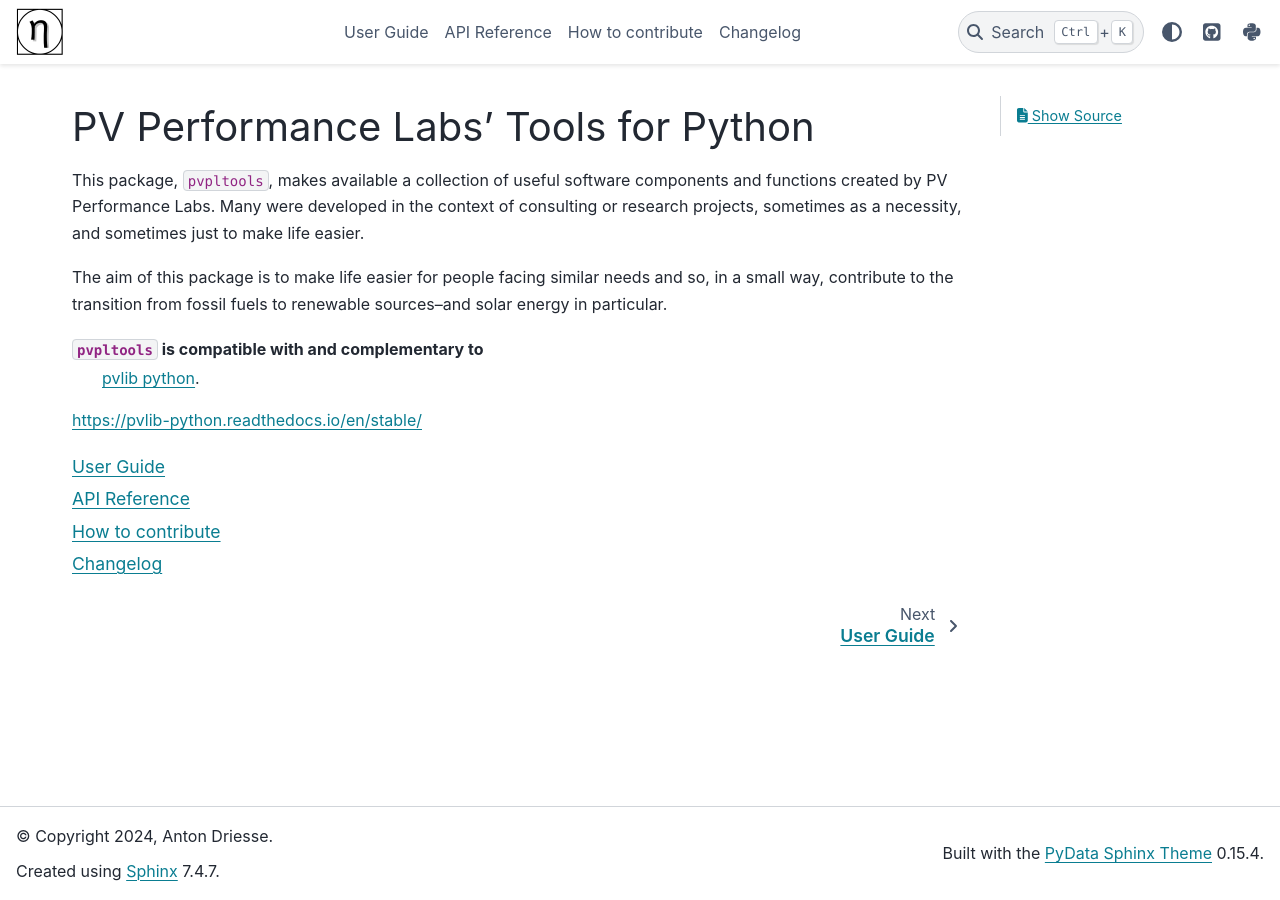
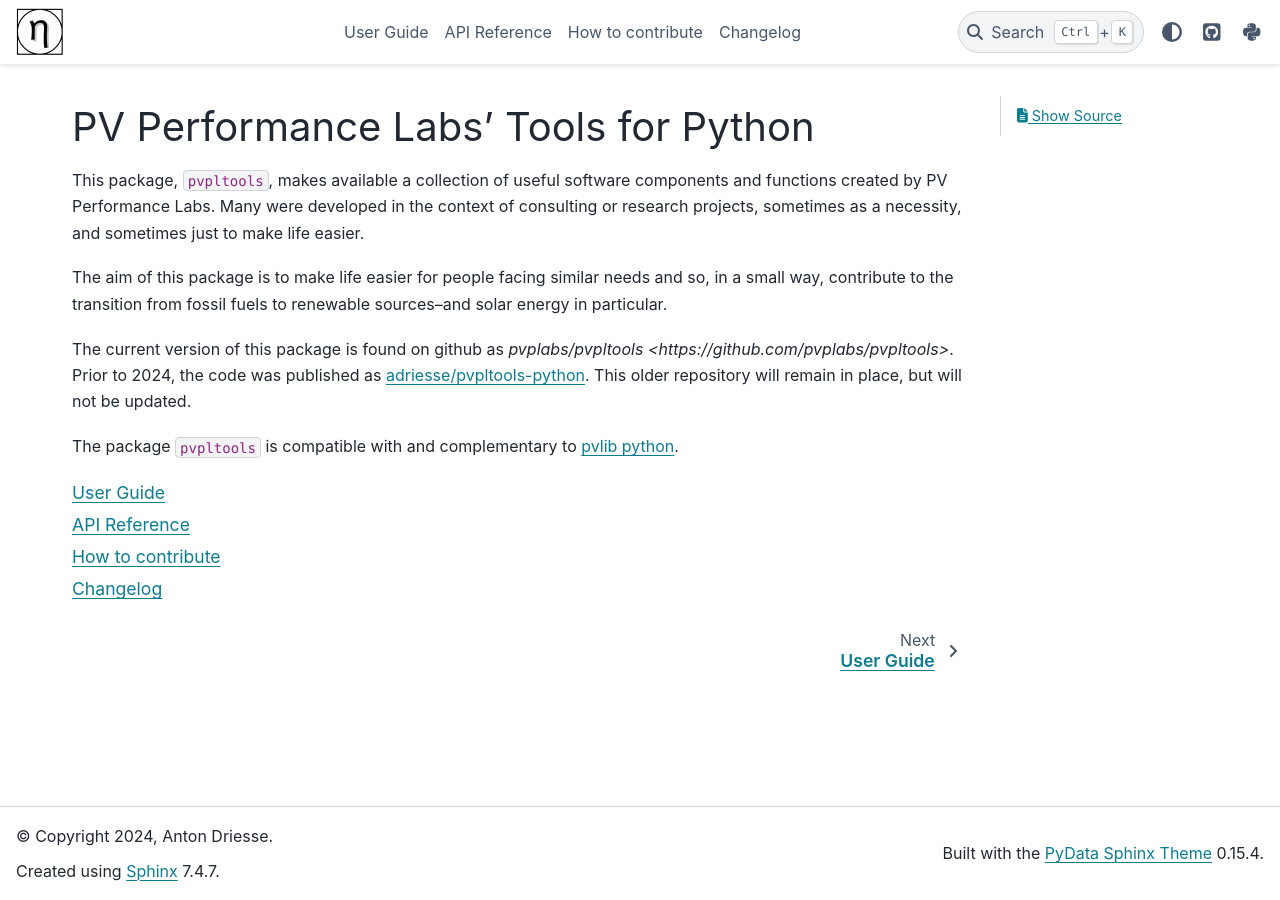
Before and after one commit to pvplabs/pvpltools, a Sphinx documentation site: the page built from docs/index.rst, in a window 1280 px wide. Built offline with Sphinx 7.4.7 and the PyData theme 0.15.4, drawn with Linux system fonts in a browser that asks for light colours; pages that are not in the unit, such as notebooks, are missing from menus; the version number could not be read and is left out.

Commit message:
Don't stop now.

```diff
--- a/docs/api_reference/index.rst
+++ b/docs/api_reference/index.rst
@@ -8,7 +8,6 @@ API Reference
 
 .. toctree::
    :maxdepth: 2
-   :caption: Contents:
 
    module_efficiency
    power_conversion
--- a/docs/index.rst
+++ b/docs/index.rst
@@ -6,14 +6,21 @@ software components and functions created by PV Performance Labs.
 Many were developed in the context of consulting or research projects,
 sometimes as a necessity, and sometimes just to make life easier.
 
-The aim of this package is to make life easier for people facing similar needs and so, in
-a small way, contribute to the transition from fossil fuels
+The aim of this package is to make life easier for people facing similar needs
+and so, in a small way, contribute to the transition from fossil fuels
 to renewable sources--and solar energy in particular.
 
-``pvpltools`` is compatible with and complementary to
- `pvlib python <https://pvlib-python.readthedocs.io>`_.
+The current version of this package is found on github as
+`pvplabs/pvpltools
+<https://github.com/pvplabs/pvpltools>`.
+Prior to 2024, the code was published as
+`adriesse/pvpltools-python
+<https://github.com/adriesse/pvpltools-python>`_.
+This older repository will remain in place, but will not be updated.
 
-https://pvlib-python.readthedocs.io/en/stable/
+
+The package ``pvpltools`` is compatible with and complementary to
+`pvlib python <https://pvlib-python.readthedocs.io>`_.
 
 .. toctree::
    :maxdepth: 1
```
Also changed, not shown: docs/user_guide/index.rst (+8 -0 lines).
